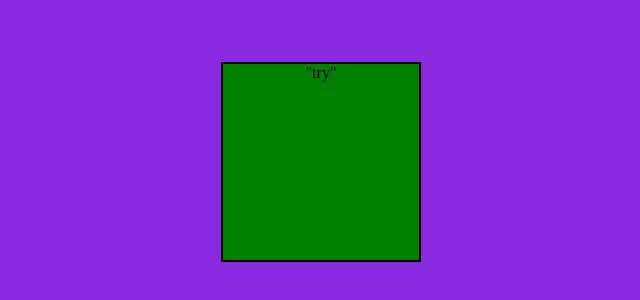
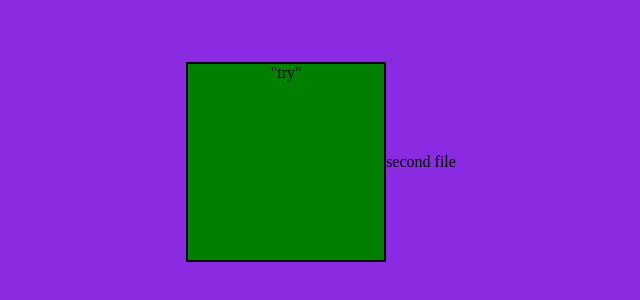
Before and after one commit to bersufqad/Git-learning, a plain HTML site: page index.html in a window 1280 px wide. Shown: the part 238-538 px from the top of the page, without its empty margins (319-959 px from the left). Drawn offline with Linux system fonts and the light colour scheme.

Commit message:
add second p elemnet

```diff
--- a/index.html
+++ b/index.html
@@ -7,6 +7,7 @@
 </head>
 <body>
     <p class="try">"try"</p>
+    <p class="second-file">second file</p>
     <script src="app.js"></script>
 </body>
 </html>
```
